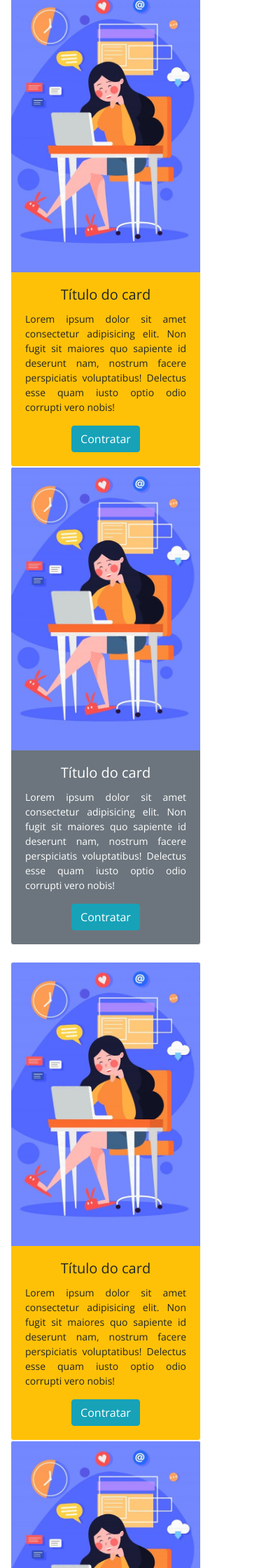
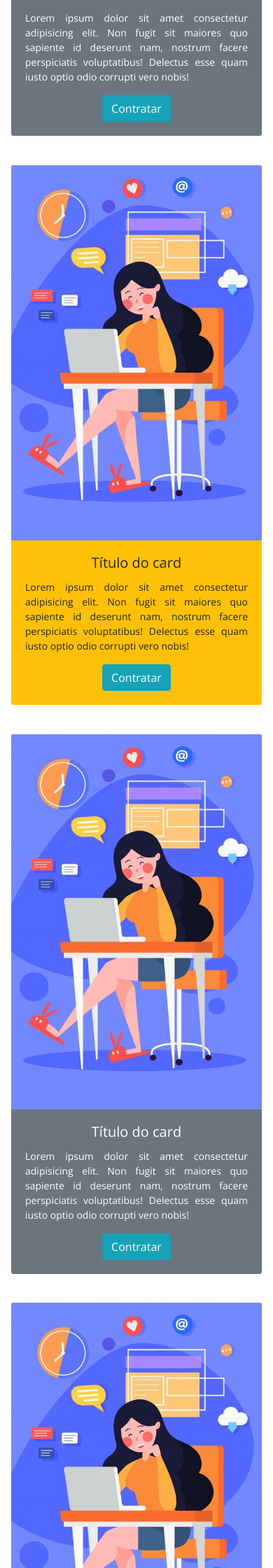
Before and after one commit to Shyrles/QuemIndica, a PHP site: page /servicos.php in a window 390 px wide. Shown: the part 1480-3720 px from the top of the page at 70% size. Run offline with PHP 8.4, Linux system fonts and the light colour scheme; some libraries are stand-ins or nearby versions.

Commit message:
responsivo

```diff
--- a/css/minhaConta.css
+++ b/css/minhaConta.css
@@ -1,12 +1,11 @@
 @import url('https://fonts.googleapis.com/css?family=Open+Sans:400,600,700&display=swap');
-
 * {
     box-sizing: border-box;
     font-family: 'Open Sans', sans-serif;
 }
 
 body {
-    background-color:white;
+    background-color: white;
     margin: 0 auto;
     width: 100%;
     height: 100vh;
@@ -25,6 +24,7 @@ header {
 .container-fluid {
     width: 100%;
 }
+
 
 /* banner index topo */
 
@@ -55,13 +55,11 @@ header {
 }
 
 #btn_qi a {
-
     color: #fcda73;
     font-size: 1.5em;
     text-decoration: none;
     text-transform: uppercase;
 }
-
 
 #cor {
     color: #fcda73;
@@ -87,6 +85,7 @@ header {
     padding: 30px;
 }
 
+
 /* banner index meio */
 
 .banner_middle {
@@ -110,6 +109,7 @@ header {
     width: 90%;
 }
 
+
 /* banner cadastro index */
 
 .banner_cadastro {
@@ -127,25 +127,27 @@ header {
 .btn-azul {
     background: #00415e;
 }
+
+
 /* barra de busca */
 
-#divBusca{
+#divBusca {
     background-color: white;
-    border:solid 1px;
+    border: solid 1px;
     border-color: #cccccc;
-    border-radius:5px;
-    width:350px;
+    border-radius: 5px;
+    width: 350px;
     height: 40px;
 }
 
-#txtBusca{
-    float:left;
-    background-color:transparent;
-    padding-left:5px;
-    font-size:18px;
-    border:none;
-    height:40px;
-    width:315px;
+#txtBusca {
+    float: left;
+    background-color: transparent;
+    padding-left: 5px;
+    font-size: 18px;
+    border: none;
+    height: 40px;
+    width: 315px;
 }
 
 #btnBusca {
@@ -171,7 +173,9 @@ header {
     width: 15%;
 }
 
+
 /* sobre nós */
+
 .banner_conteudo {
     background-color: #E2E2E7;
     background-size: cover;
@@ -185,9 +189,9 @@ header {
     width: 40%;
 }
 
-span#sobre  {
+span#sobre {
     padding: 5px;
-    font-size: 1,2em;
+    font-size: 1, 2em;
     line-height: 35px;
 }
 
@@ -239,7 +243,9 @@ span#sobre h4 {
 }
 
 .question input,
-  .question .answer { display: none }
+.question .answer {
+    display: none
+}
 
 .question label {
     display: inline-block;
@@ -248,9 +254,10 @@ span#sobre h4 {
     width: 100%
 }
 
-  .question input:checked ~ .answer {
+.question input:checked~.answer {
     display: block
 }
+
 
 /* foooter */
 
@@ -267,17 +274,16 @@ ul li a {
     width: 100px;
 }
 
+
 /*CSS da pagina Minha Conta*/
 
-#fotoUsuario{
+#fotoUsuario {
     width: 6%;
     margin-left: 93%;
     margin-top: 0.5%;
-
 }
 
-
-  .imagemUsuario{
+.imagemUsuario {
     padding: 20px;
     margin-top: 0%;
     border-radius: 50%;
@@ -287,7 +293,7 @@ ul li a {
     margin-right: auto;
 }
 
-.nomeUsuario{
+.nomeUsuario {
     padding: 20px;
     margin-top: 0%;
     width: 100%;
@@ -296,45 +302,40 @@ ul li a {
     display: block;
     margin-left: auto;
     margin-right: auto;
+}
 
-}
-#fotoPequena{
+#fotoPequena {
     width: 45px;
     border-radius: 50%;
 }
 
-#imgHashtag{
+#imgHashtag {
     width: 25px;
 }
 
-.dropdown{
+.dropdown {
     margin-top: 1%;
-
 }
 
-.card-text{
+.card-text {
     font-size: 14px;
 }
 
-
-/*CSS da pagina Servicos*/
-
-#imgAmigos{
+#imgAmigos {
     width: 60px;
 }
 
-#minhasHashtags{
-    background-color:#0f4c81 ;
-    border:solid 1px;
+#minhasHashtags {
+    background-color: #0f4c81;
+    border: solid 1px;
 }
 
-#posicao{
+#posicao {
     width: 100%;
     margin-left: 0;
-
 }
 
-#ladoDireito{
+#ladoDireito {
     width: 100%;
     grid-area: right;
     background-color: #666;
@@ -343,3 +344,14 @@ margin-left: 0;
     padding: 0px;
     margin-right: -25%;
 }
+
+
+/* PAGINA DE SERVICOS */
+
+#topo {
+    margin-top: 40px;
+}
+
+#topo1 {
+    margin-top: 15px;
+}
--- a/servicos.php
+++ b/servicos.php
@@ -19,11 +19,11 @@
 
     <?php require_once ("header_deslog.php"); ?>
 
-   <div class="container mt-5 " >
-        <div class="row justify-content-center pt-5 pb-2">
+   <div class="container-fluid  " >
+        <div class="row  pt-5 pb-2">
         <!--primeira linha -->
-           <div class="col-md-3 col-12">
-                <div class="card bg-warning text-black border-white" style="width: 17rem;">  <!--botom topo -->
+           <div class="col-md-3 col-12"id="topo" >
+                <div class="card bg-warning text-black border-white" style=>  <!--botom topo -->
                     <div class="img-animation">
                         <img class="card-img-top" src="imagens/card-teste-servico.jpg" alt="Imagem de capa do card">
                     </div>
@@ -35,8 +35,8 @@
                 </div>
             </div>
 
-            <div class="col-md-3 col-12">
-                 <div class="card bg-secondary text-white border-white" style="width: 17rem;">  <!--botom topo -->
+            <div class="col-md-3 col-12"id="topo">
+                 <div class="card bg-secondary text-white border-white" style=>  <!--botom topo -->
                      <div class="img-animation">
                          <img class="card-img-top" src="imagens/card-teste-servico.jpg" alt="Imagem de capa do card">
                      </div>
@@ -48,8 +48,8 @@
                  </div>
              </div>
 
-            <div class="col-md-3 col-12">
-                <div class="card bg-warning text-black border-white" style="width: 17rem;">  <!--botom topo -->
+            <div class="col-md-3 col-12"id="topo">
+                <div class="card bg-warning text-black border-white" style=>  <!--botom topo -->
                     <div class="img-animation">
                         <img class="card-img-top" src="imagens/card-teste-servico.jpg" alt="Imagem de capa do card">
                     </div>
@@ -61,8 +61,8 @@
                 </div>
              </div>
 
-             <div class="col-md-3 col-12">
-                 <div class="card bg-secondary text-white border-white" style="width: 17rem;">  <!--botom topo -->
+             <div class="col-md-3 col-12"id="topo">
+                 <div class="card bg-secondary text-white border-white" style=>  <!--botom topo -->
                     <div class="img-animation">
                         <img class="card-img-top" src="imagens/card-teste-servico.jpg" alt="Imagem de capa do card">
                     </div>
@@ -75,10 +75,10 @@
              </div>
         </div>
         <!--segunda linha -->
-        <div class="row justify-content-center mt-3 mb-3">
+        <div class="row  mt-3 mb-3">
 
-           <div class="col-md-3 col-12">
-                <div class="card bg-warning text-black border-white" style="width: 17rem;">  <!--botom topo -->
+           <div class="col-md-3 col-12"id="topo1">
+                <div class="card bg-warning text-black border-white" style=>  <!--botom topo -->
                     <div class="img-animation">
                         <img class="card-img-top" src="imagens/card-teste-servico.jpg" alt="Imagem de capa do card">
                     </div>
@@ -90,8 +90,8 @@
                 </div>
             </div>
 
-            <div class="col-md-3 col-12">
-                 <div class="card bg-secondary text-white border-white" style="width: 17rem;">  <!--botom topo -->
+            <div class="col-md-3 col-12"id="topo1">
+                 <div class="card bg-secondary text-white border-white" style=>  <!--botom topo -->
                      <div class="img-animation">
                          <img class="card-img-top" src="imagens/card-teste-servico.jpg" alt="Imagem de capa do card">
                      </div>
@@ -103,8 +103,8 @@
                  </div>
              </div>
 
-            <div class="col-md-3 col-12">
-                <div class="card bg-warning text-black border-white" style="width: 17rem;">  <!--botom topo -->
+            <div class="col-md-3 col-12"id="topo1">
+                <div class="card bg-warning text-black border-white" style=>  <!--botom topo -->
                     <div class="img-animation">
                         <img class="card-img-top" src="imagens/card-teste-servico.jpg" alt="Imagem de capa do card">
                     </div>
@@ -116,8 +116,8 @@
                 </div>
              </div>
 
-             <div class="col-md-3 col-12">
-                 <div class="card bg-secondary text-white border-white" style="width: 17rem;">  <!--botom topo -->
+             <div class="col-md-3 col-12"id="topo1">
+                 <div class="card bg-secondary text-white border-white" style=>  <!--botom topo -->
                     <div class="img-animation">
                         <img class="card-img-top" src="imagens/card-teste-servico.jpg" alt="Imagem de capa do card">
                     </div>
@@ -135,10 +135,10 @@
 
 
     </div>
-</div>
+</body>
 
 
-    <?= require_once ("footer.php"); ?>
+<?php require_once ("footer.php"); ?>
 
     <script src="https://code.jquery.com/jquery-3.4.1.slim.min.js"integrity="sha256-pasqAKBDmFT4eHoN2ndd6lN370kFiGUFyTiUHWhU7k8=" crossorigin="anonymous"></script>
     <script src="https://stackpath.bootstrapcdn.com/bootstrap/4.3.1/js/bootstrap.min.js"></script>
```
Lines whose indentation alone changed are shown as unchanged.
